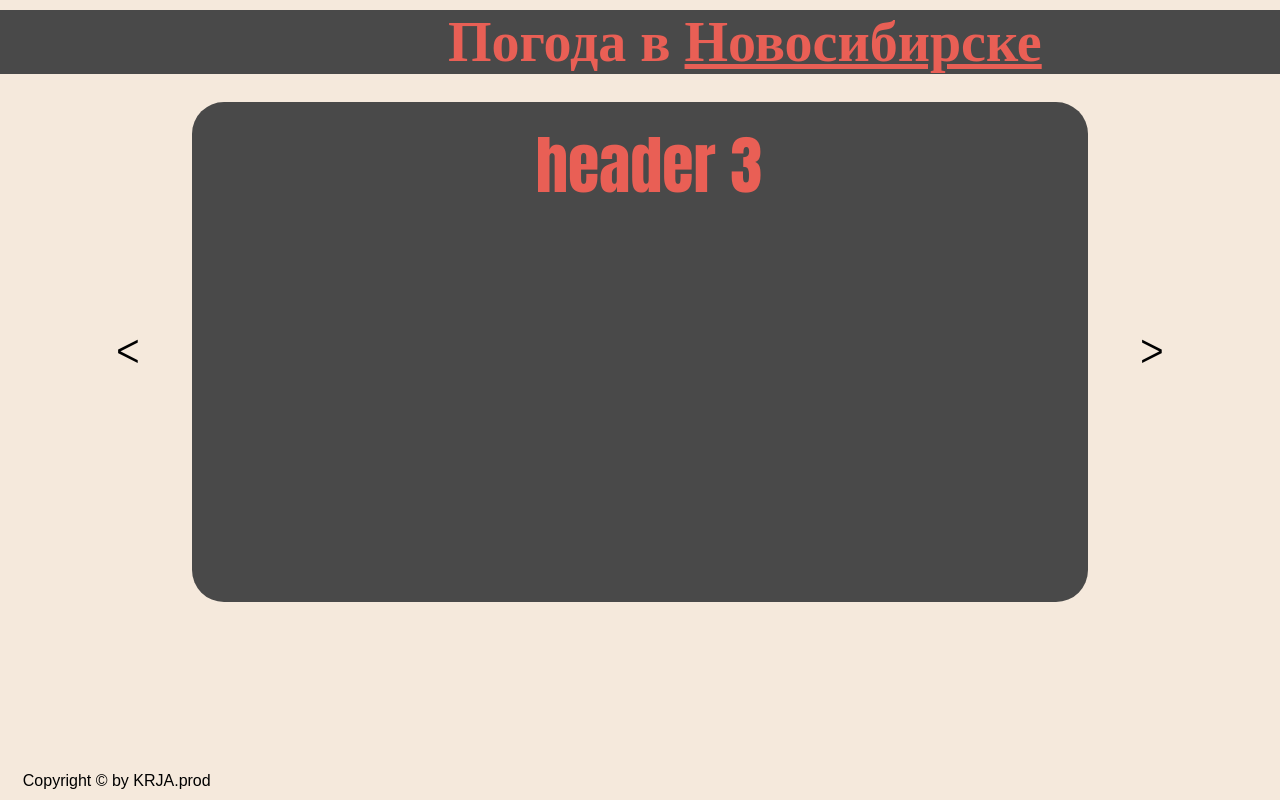
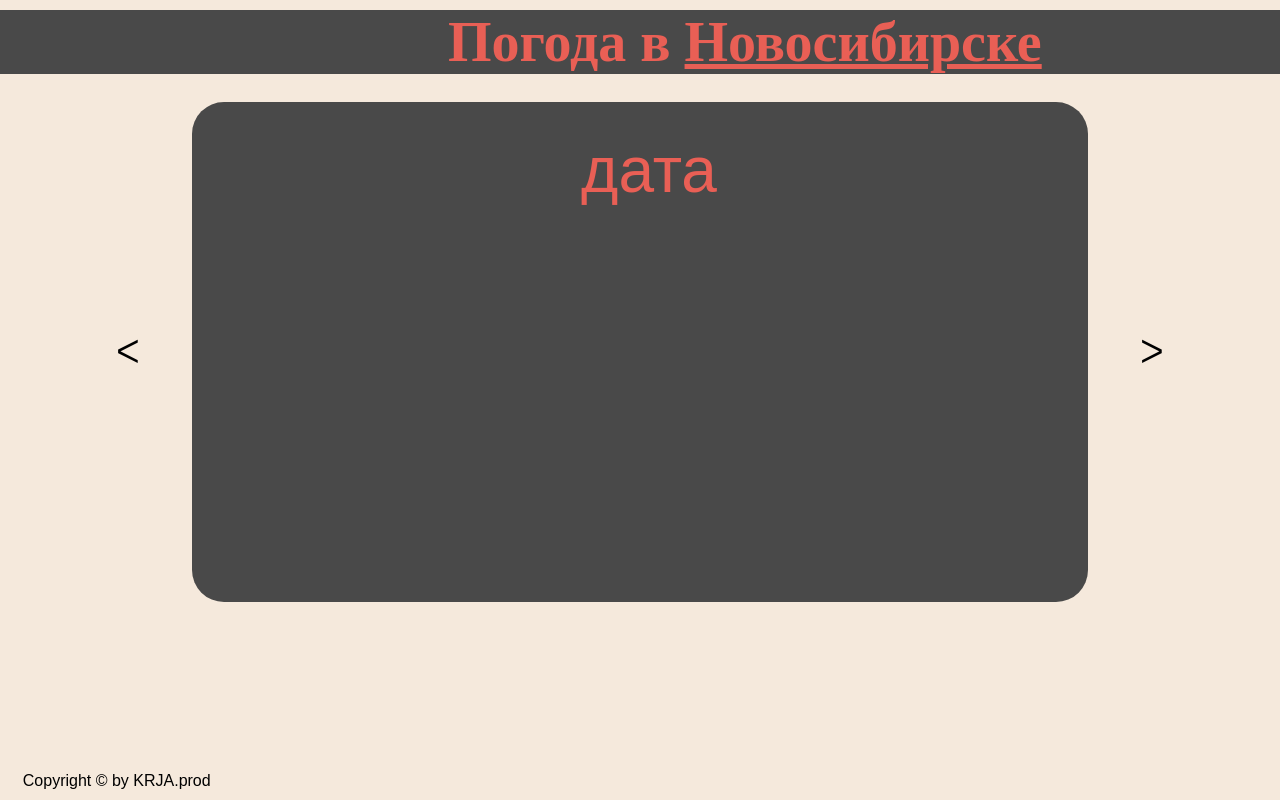
Before and after one commit to LordKuyQ/web_goryachkina, a plain HTML site: page html/page8_weather.html in a window 1280 px wide. Drawn offline with Linux system fonts and the light colour scheme; no server answers.

Commit message:
0.0.0.12 fix

```diff
--- a/html/page8_weather.html
+++ b/html/page8_weather.html
@@ -18,7 +18,7 @@
         <div id="weather_row">
           <button class="arrow" id="back_date">ᐸ</button>
           <div id="weather_desk_origin">
-            <h3 id="h3_date">header 3</h3>
+            <h3 id="h3_date">дата</h3>
             <div id="weather_desk_content">
               <div class="weather_column_content">
                 <img id="img_column_content" alt="">
--- a/js/script_weather.js
+++ b/js/script_weather.js
@@ -36,7 +36,6 @@ document.addEventListener('DOMContentLoaded', function() {
     if (currentDate < minDate || currentDate > maxDate) {
       alert("Дата должна быть в диапазоне от " + formatDate(minDate) + " до " + formatDate(maxDate));
       currentDate = new Date();
-      return;
     }
     updateWeather();
   });
```
